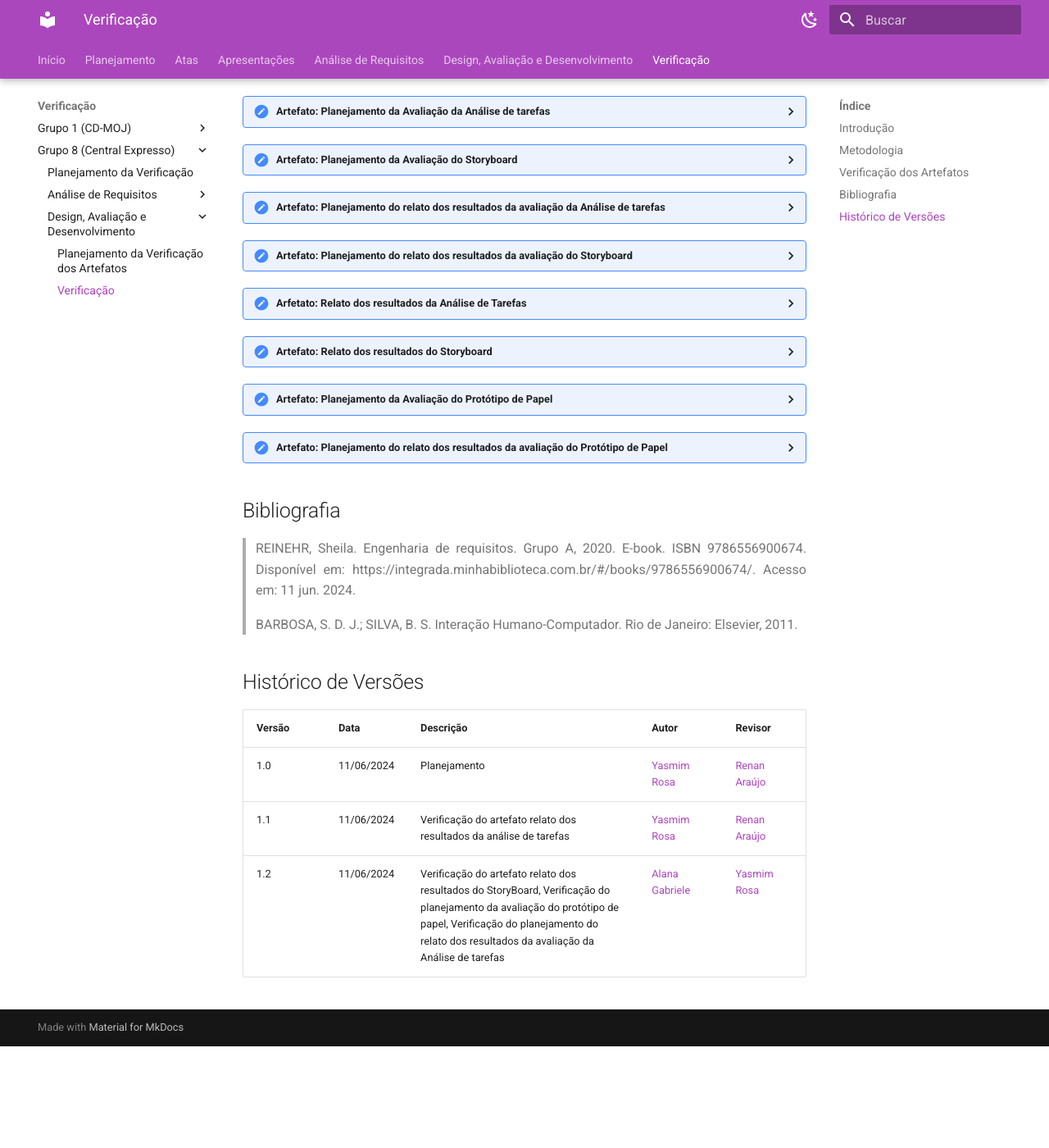
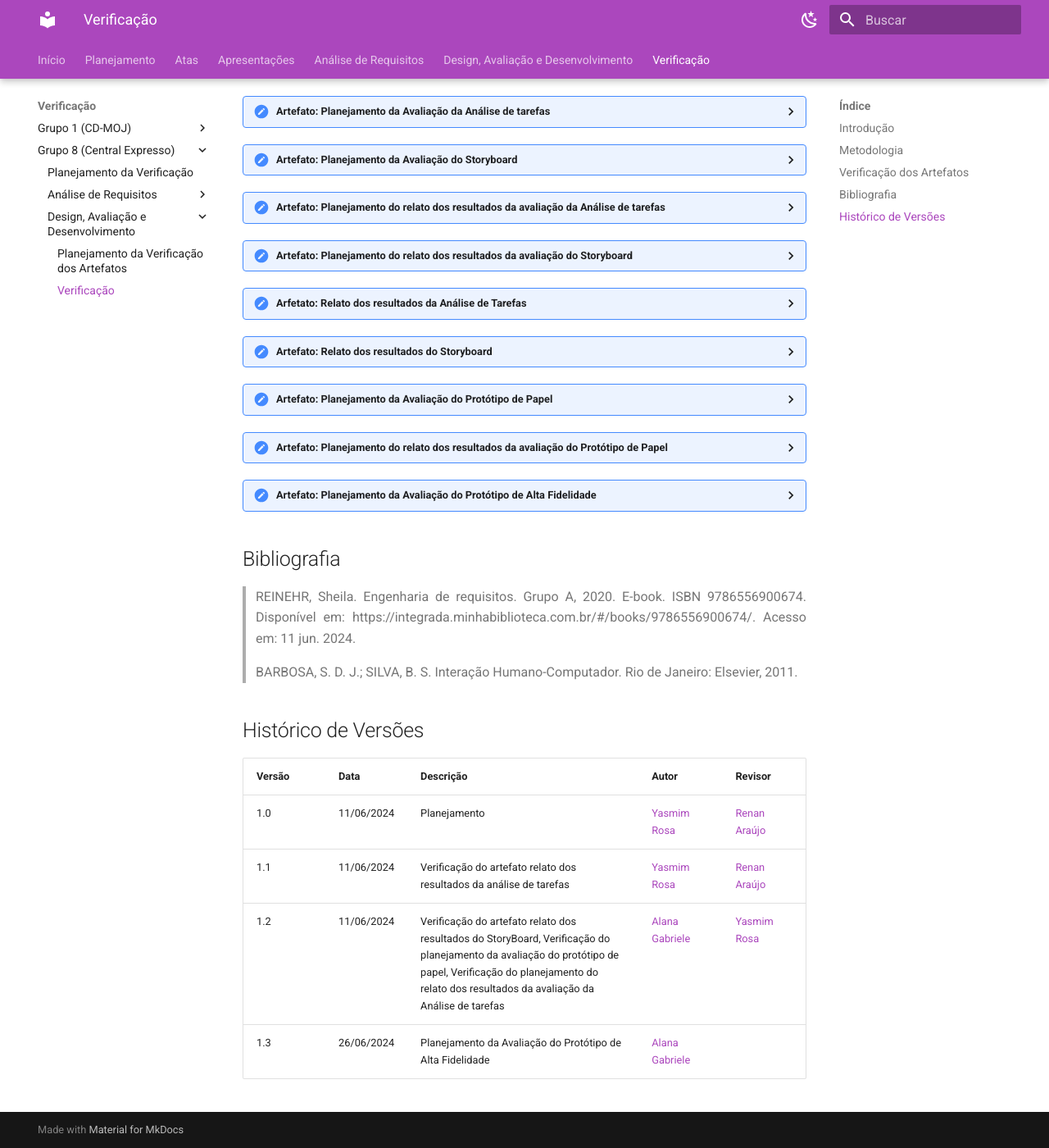
Before and after one commit to Interacao-Humano-Computador/2024.1-Grupo08, an MkDocs documentation site: the page built from docs/verificacao_grupo/design_avaliacao/verificacao.md, in a window 1280 px wide and 1400 px high, scrolled down 608 px. Shown: the whole window at 82% size. Built offline with MkDocs 1.6.1 and Material for MkDocs 9.7.7, drawn with Linux system fonts in a browser that asks for light colours; before the commit the page ends 1884 px from its top, so only the background shows below that.

Commit message:
Planejamento da Avaliação do Protótipo de Alta Fidelidade

```diff
--- a/docs/verificacao_grupo/design_avaliacao/verificacao.md
+++ b/docs/verificacao_grupo/design_avaliacao/verificacao.md
@@ -167,7 +167,7 @@
   </tbody>
 </table>
 
-  <font size="2"><p style="text-align: center">Fonte: <a href=""> Pedro Henrique </a></p></font>
+<font size="2"><p style="text-align: center">Fonte: <a href=""> Pedro Henrique </a></p></font>
 
 <h2>Sugestões de Melhoria</h2>
 
@@ -469,6 +469,89 @@
 
 </details>
 
+<details>
+    <summary> Artefato: Planejamento da Avaliação do Protótipo de Alta Fidelidade
+ </summary>
+ O responsável pela verificação deste artefato é a <b>Alana Gabriele</b> o checklist foi elaborado pela <b>Yasmim Rosa</b>
+
+<font size="2"><p style="text-align: center"> Tabela 9 - Checklist de Verificação do Planejamento da Avaliação do Protótipo de Alta Fidelidade </font>
+
+  <table>
+  <thead>
+    <tr>
+      <th>Questão</th>
+      <th>Resposta (Sim / Não / Incompleto)</th>
+      <th>Rastreabilidade<th>
+      <th>Captura de Tela<th>
+    </tr>
+  </thead>
+  <tbody>
+    <tr>
+      <td>1. Utiliza o framework DECIDE?
+      </td>
+      <td></td>
+      <td>Item 11.8, página 280, SIMONE DINIZ JUNQUEIRO BARBOSA, BRUNO SANTANA DA SILVA, Interação Humano-Computador, 1a. Edição.</td>
+      <td></td>
+      <td> <a href="../printsPlanejamentoAvaliacaoPrototipoPapel_1.png">Página 280</a> </td>
+    </tr>
+    <tr>
+      <td>2. O(s) objetivo(s) foi/foram declarado(s) respeitando àqueles definidos por Sharp et al.?
+        </td>
+      <td></td>
+      <td>Item 11.2, página 264, SIMONE DINIZ JUNQUEIRO BARBOSA, BRUNO SANTANA DA SILVA, Interação Humano-Computador, 1a. Edição.</td>
+      <td></td>
+      <td> <a href="../printsPlanejamentoAvaliacaoPrototipoPapel_2.png">Página 264</a> </td>
+    </tr>
+    <tr>
+      <td>3. As perguntas exploratórias foram definidas com base no(s) objetivo(s) escolhido(s) de forma a serem respondidas ao fim da avaliação?
+    </td>
+      <td></td>
+      <td>Item 11.2, página 266, SIMONE DINIZ JUNQUEIRO BARBOSA, BRUNO SANTANA DA SILVA, Interação Humano-Computador, 1a. Edição.</td>
+      <td></td>
+      <td> <a href="../printsPlanejamentoAvaliacaoPrototipoPapel_3.png">Página 266</a> </td>
+    </tr>
+    <tr>
+      <td>4. As questões práticas incluem etapas de preparação, recrutamento, organização temporal e espacial (cronograma e locais para realização) bem como o roteiro a ser utilizado? </td>
+      <td></td>
+      <td>Item 11.7, página 275, SIMONE DINIZ JUNQUEIRO BARBOSA, BRUNO SANTANA DA SILVA, Interação Humano-Computador, 1a. Edição.</td>
+      <td></td>
+      <td> <a href="../printsPlanejamentoAvaliacaoPrototipoPapel_4.png">Página 275</a> </td>
+    </tr>
+    <tr>
+      <td>5. São considerados os aspectos éticos para realização? É indicado em qual momento será introduzido ao participante durante a execução da avaliação?
+     </td>
+      <td></td>
+      <td>Item 7.4, página 140, SIMONE DINIZ JUNQUEIRO BARBOSA, BRUNO SANTANA DA SILVA, Interação Humano-Computador, 1a. Edição.</td>
+      <td></td>
+      <td> <a href="../printsPlanejamentoAvaliacaoPrototipoPapel_5.png">Página 140</a> </td>
+    </tr>
+    <tr>
+      <td>6. É definida uma estrutura para apresentação dos dados bem como a estratégia a ser utilizada para análise dos dados?
+      </td>
+      <td></td>
+      <td>Item 11.7, página 279, SIMONE DINIZ JUNQUEIRO BARBOSA, BRUNO SANTANA DA SILVA, Interação Humano-Computador, 1a. Edição.</td>
+      <td></td>
+      <td> <a href="../printsPlanejamentoAvaliacaoPrototipoPapel_6.png">Página 279</a> </td>
+    </tr>
+    <tr>
+      <td>7. O teste piloto foi realizado e ajustes realizados para um melhor andamento da avaliação?
+      </td>
+      <td></td>
+      <td>Item 11.7.2, página 276, SIMONE DINIZ JUNQUEIRO BARBOSA, BRUNO SANTANA DA SILVA, Interação Humano-Computador, 1a. Edição.</td>
+      <td></td>
+      <td> <a href="../printsPlanejamentoAvaliacaoPrototipoPapel_6.png">Página 276</a> </td>
+    </tr>
+  </tbody>
+</table>
+
+<font size="2"><p style="text-align: center">Fonte: <a href=""> Yasmim Rosa </a></p></font>
+
+<h2>Sugestões de Melhoria</h2>
+
+<h2>Gravação</h2>
+
+</details>
+
 ## Bibliografia
 
 > REINEHR, Sheila. Engenharia de requisitos. Grupo A, 2020. E-book. ISBN 9786556900674. Disponível em: https://integrada.minhabiblioteca.com.br/#/books/9786556900674/. Acesso em: 11 jun. 2024.
@@ -482,3 +565,4 @@
 | 1.0    | 11/06/2024 | Planejamento                                                                                                                                                                                                         | [Yasmim Rosa](https://github.com/yaskisoba)        | [Renan Araújo](https://github.com/renantfm4) |
 | 1.1    | 11/06/2024 | Verificação do artefato relato dos resultados da análise de tarefas                                                                                                                                                  | [Yasmim Rosa](https://github.com/yaskisoba)        | [Renan Araújo](https://github.com/renantfm4) |
 | 1.2    | 11/06/2024 | Verificação do artefato relato dos resultados do StoryBoard, Verificação do planejamento da avaliação do protótipo de papel, Verificação do planejamento do relato dos resultados da avaliação da Análise de tarefas | [Alana Gabriele](https://github.com/alanagabriele) | [Yasmim Rosa](https://github.com/yaskisoba)  |
+| 1.3    | 26/06/2024 | Planejamento da Avaliação do Protótipo de Alta Fidelidade                                                                                                                                                            | [Alana Gabriele](https://github.com/alanagabriele) |                                              |
```
